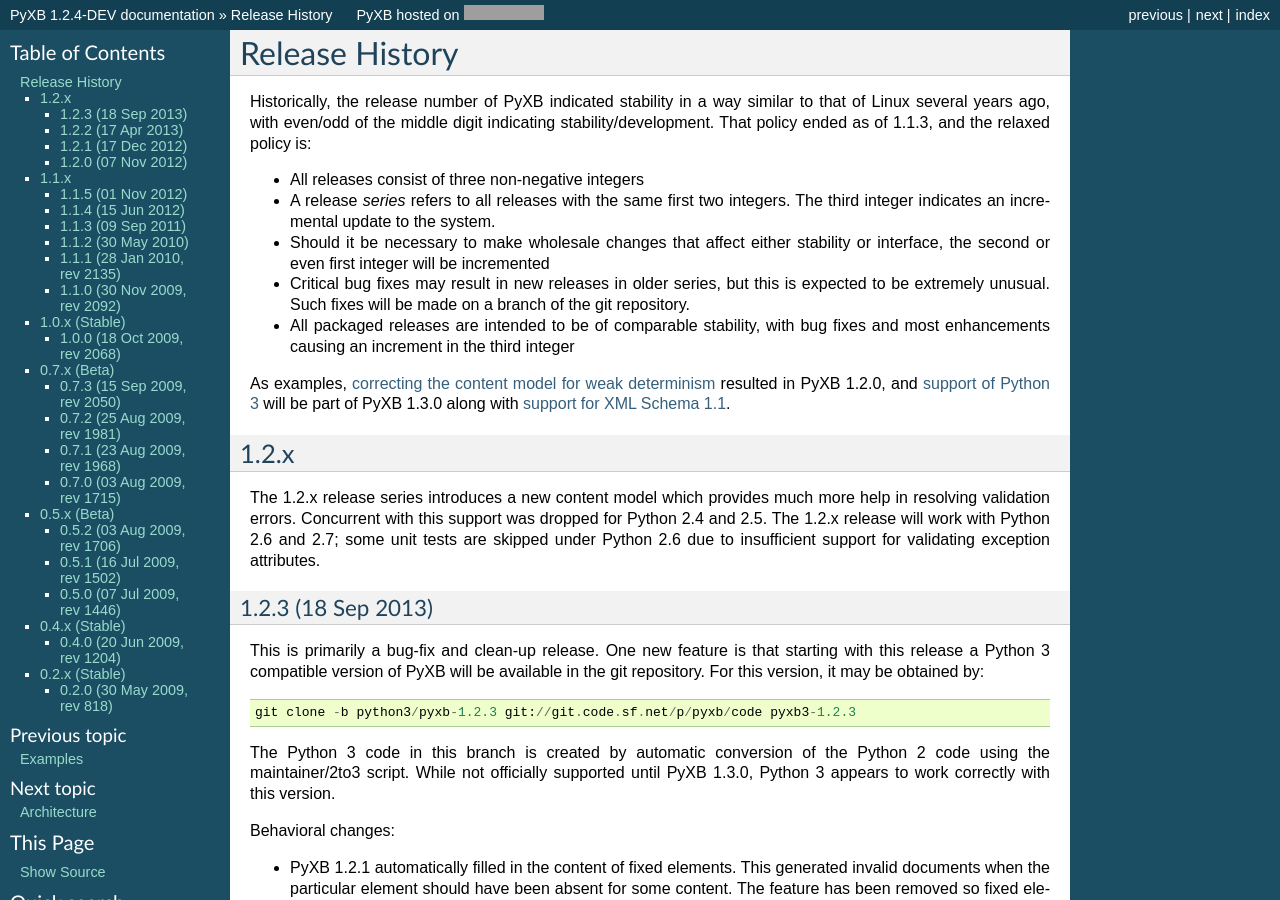
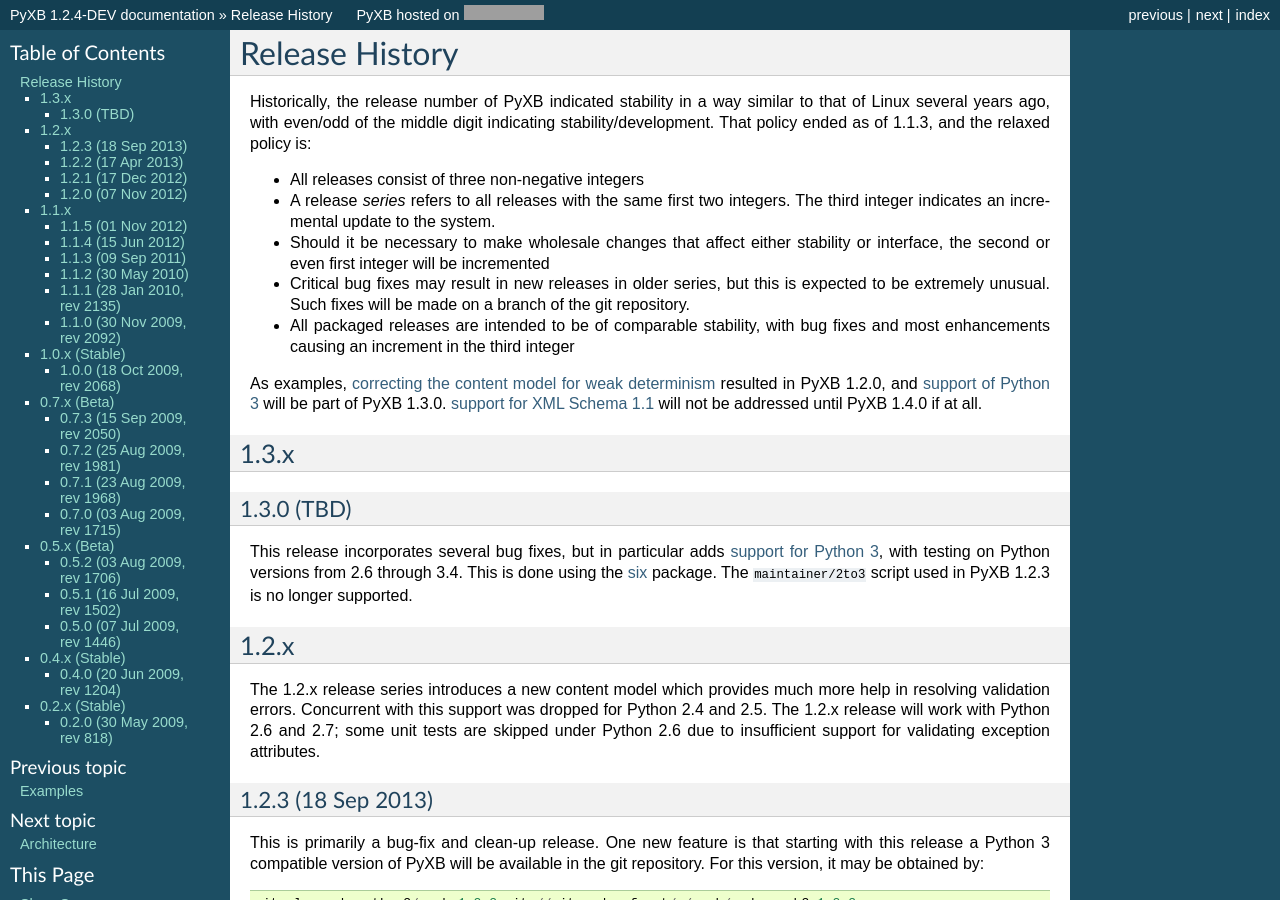
Before and after one commit to pabigot/pyxb, a Sphinx documentation site: the page built from doc/releases.txt, in a window 1280 px wide and 900 px high. Built offline with Sphinx 7.4.7, drawn with Linux system fonts in a browser that asks for light colours; pages that are not in the unit, such as notebooks, are missing from menus; grey boxes are pictures that could not be loaded.

Commit message:
trac/150: support Python 3
Through the use of the six module, the current source works on all
Pythons from 2.6 onwards.  (Some tests fail, mostly when the Python
release does not support context managers for
unittest.TestCase.assertRaises, but the framework works.)

```diff
--- a/doc/releases.txt
+++ b/doc/releases.txt
@@ -27,8 +27,23 @@
 
 As examples, :ticket:`correcting the content model for weak determinism <112>`
 resulted in PyXB 1.2.0, and :ticket:`support of Python 3 <150>` will be part of
-PyXB 1.3.0 along with :ticket:`support for XML Schema 1.1 <217>`.
+PyXB 1.3.0.  :ticket:`support for XML Schema 1.1 <217>` will not be addressed
+until PyXB 1.4.0 if at all.
 
+
+.. _pyxb-1.3.0:
+
+1.3.x
+=====
+
+1.3.0 (TBD)
+-------------------
+
+This release incorporates several bug fixes, but in particular adds
+:ticket:`support for Python 3 <150>`, with testing on Python versions from 2.6
+through 3.4.  This is done using the `six <http://pypi.python.org/pypi/six>`_
+package.  The ``maintainer/2to3`` script used in PyXB 1.2.3 is no longer
+supported.
 
 1.2.x
 =====
```
Also changed, not shown: setup.py (+9 -0 lines), 1 other file.
